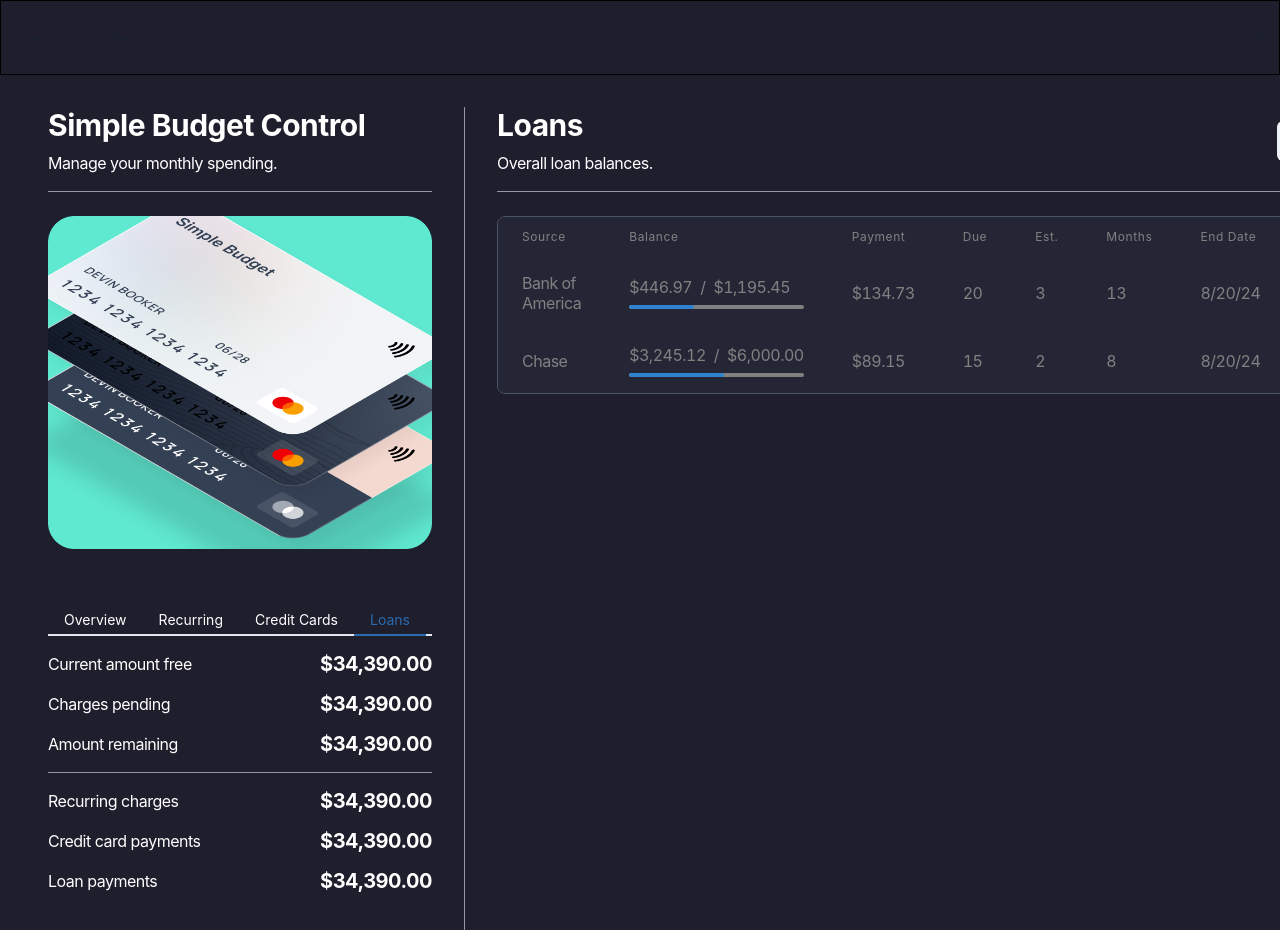
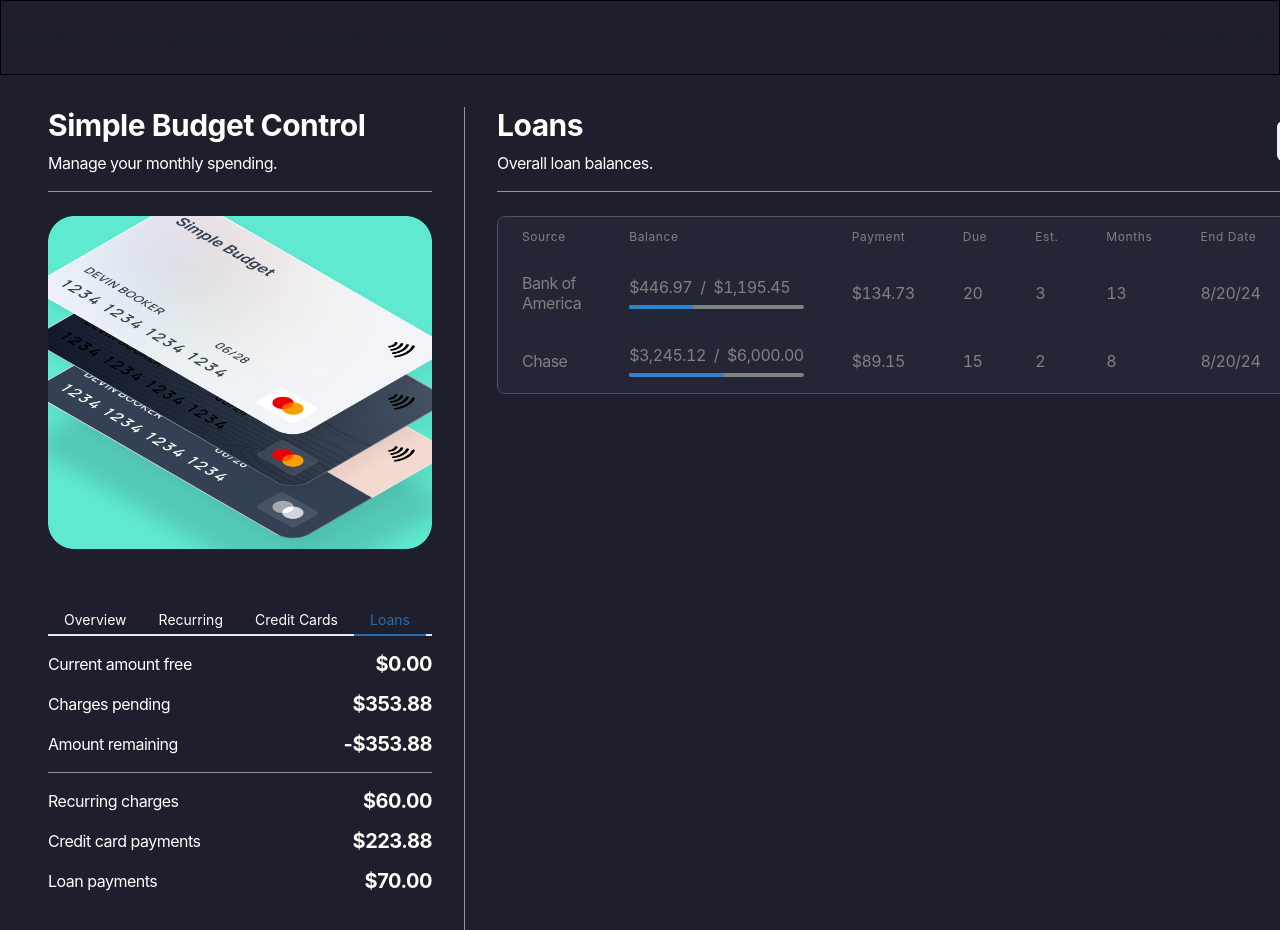
Before and after one commit to denvermullets/simple-budget-control, a React (Vite) app: page /loans in a window 1280 px wide. Shown: the top 930 px of the page. Built offline with nearby package versions, Linux system fonts and the light colour scheme.

Commit message:
feat(sidebar): update totals

```diff
--- a/src/components/InputCurrency/index.tsx
+++ b/src/components/InputCurrency/index.tsx
@@ -12,8 +12,9 @@
     | "availableBalance"
     | "minimumPayment"
     | "originalAmount"
-    | "amount";
-  actionType: "EDIT_RECURRING" | "EDIT_CREDIT_CARD" | "EDIT_LOAN";
+    | "amount"
+    | "amountFree";
+  actionType: "EDIT_RECURRING" | "EDIT_CREDIT_CARD" | "EDIT_LOAN" | "UPDATE_AMOUNT_FREE";
 };
 
 const format = (val: string) => `$` + val;
@@ -43,6 +44,14 @@
 
     timeout.current = setTimeout(async () => {
       console.log("timeout", actionType);
+      if (actionType === "UPDATE_AMOUNT_FREE") {
+        dispatch({
+          type: "UPDATE_AMOUNT_FREE",
+          payload: {
+            amountFree: parseFloat(value),
+          },
+        });
+      } else {
         dispatch({
           type: actionType,
           payload: {
@@ -50,7 +59,8 @@
             [columnType]: parseFloat(value),
           },
         });
-    }, 500);
+      }
+    }, 1000);
   }, [dispatch, id, dataLoaded, value, initialValue, columnType, actionType]);
 
   return isEditable ? (
--- a/src/components/InputPercentage/index.tsx
+++ b/src/components/InputPercentage/index.tsx
@@ -44,7 +44,7 @@
           [columnType]: value,
         },
       });
-    }, 500);
+    }, 1000);
   }, [dispatch, id, dataLoaded, value, initialValue, columnType, actionType]);
 
   return isEditable ? (
--- a/src/components/InputText/index.tsx
+++ b/src/components/InputText/index.tsx
@@ -36,7 +36,7 @@
           [columnType]: columnType === "source" ? value : parseFloat(value),
         },
       });
-    }, 500);
+    }, 1000);
   }, [dispatch, id, dataLoaded, value, initialValue, actionType, columnType]);
 
   return isEditable ? (
--- a/src/components/mainBudget/SideBar.tsx
+++ b/src/components/mainBudget/SideBar.tsx
@@ -1,6 +1,8 @@
-import { Divider, Heading, VStack, Image, Tabs, TabList, Tab, Text, Flex } from "@chakra-ui/react";
+import { Divider, Heading, VStack, Image, Tabs, TabList, Tab, Text } from "@chakra-ui/react";
 import creditImage from "../../assets/stack.png";
 import { Link } from "react-router-dom";
+import SideBarTop from "./SideBarTop";
+import SideBarBottom from "./SideBarBottom";
 
 type SideBarProps = {
   currentTab: number;
@@ -32,43 +34,9 @@
           </Tab>
         </TabList>
       </Tabs>
-      <Flex justify="space-between" align="center" marginTop={2}>
-        <Text size="xs">Current amount free</Text>
-        <Heading as="h3" size="md">
-          $34,390.00
-        </Heading>
-      </Flex>
-      <Flex justify="space-between" align="center" marginTop={2}>
-        <Text size="xs">Charges pending</Text>
-        <Heading as="h3" size="md">
-          $34,390.00
-        </Heading>
-      </Flex>
-      <Flex justify="space-between" align="center" marginTop={2}>
-        <Text size="xs">Amount remaining</Text>
-        <Heading as="h3" size="md">
-          $34,390.00
-        </Heading>
-      </Flex>
+      <SideBarTop />
       <Divider marginTop={2} />
-      <Flex justify="space-between" align="center" marginTop={2}>
-        <Text size="xs">Recurring charges</Text>
-        <Heading as="h3" size="md">
-          $34,390.00
-        </Heading>
-      </Flex>
-      <Flex justify="space-between" align="center" marginTop={2}>
-        <Text size="xs">Credit card payments</Text>
-        <Heading as="h3" size="md">
-          $34,390.00
-        </Heading>
-      </Flex>
-      <Flex justify="space-between" align="center" marginTop={2}>
-        <Text size="xs">Loan payments</Text>
-        <Heading as="h3" size="md">
-          $34,390.00
-        </Heading>
-      </Flex>
+      <SideBarBottom />
     </VStack>
   );
 };
--- /dev/null
+++ b/src/components/mainBudget/SideBarBottom.tsx
@@ -0,0 +1,55 @@
+import { Flex, Heading, Text } from "@chakra-ui/react";
+import { CurrentUserContext, UserContext } from "../../providers/UserContext";
+import { useContext } from "react";
+import { formatCurrency } from "../../reducers/budgetHelpers";
+
+const SideBarBottom: React.FC = () => {
+  const { localBudgetData } = useContext<CurrentUserContext>(UserContext);
+
+  const recurringCharge = () => {
+    let recurring = 0;
+
+    localBudgetData.monthlyRecurring.map((monthly) => (recurring += monthly.amount));
+
+    return recurring;
+  };
+  const loans = () => {
+    let loans = 0;
+
+    localBudgetData.loans.map((loan) => (loans += loan.minimumPayment));
+
+    return loans;
+  };
+  const creditCards = () => {
+    let creditCard = 0;
+
+    localBudgetData.creditCards.map((credit) => (creditCard += credit.minimumPayment));
+
+    return creditCard;
+  };
+
+  return (
+    <>
+      <Flex justify="space-between" align="center" marginTop={2}>
+        <Text size="xs">Recurring charges</Text>
+        <Heading as="h3" size="md">
+          {formatCurrency(recurringCharge().toString())}
+        </Heading>
+      </Flex>
+      <Flex justify="space-between" align="center" marginTop={2}>
+        <Text size="xs">Credit card payments</Text>
+        <Heading as="h3" size="md">
+          {formatCurrency(loans().toString())}
+        </Heading>
+      </Flex>
+      <Flex justify="space-between" align="center" marginTop={2}>
+        <Text size="xs">Loan payments</Text>
+        <Heading as="h3" size="md">
+          {formatCurrency(creditCards().toString())}
+        </Heading>
+      </Flex>
+    </>
+  );
+};
+
+export default SideBarBottom;
--- /dev/null
+++ b/src/components/mainBudget/SideBarTop.tsx
@@ -0,0 +1,56 @@
+import { Flex, Heading, Text } from "@chakra-ui/react";
+import React, { useContext, useEffect, useState } from "react";
+import InputCurrency from "../InputCurrency";
+import { formatCurrency } from "../../reducers/budgetHelpers";
+import { CurrentUserContext, UserContext } from "../../providers/UserContext";
+
+const SideBarTop: React.FC = () => {
+  const { localBudgetData } = useContext<CurrentUserContext>(UserContext);
+  const [totalPending, setTotalPending] = useState<number>(0);
+
+  useEffect(() => {
+    const calculatePending = () => {
+      let creditCards = 0;
+      let loans = 0;
+      let monthlyRecurring = 0;
+
+      localBudgetData.creditCards.map((creditCard) => (creditCards += creditCard.minimumPayment));
+      localBudgetData.loans.map((loan) => (loans += loan.minimumPayment));
+      localBudgetData.monthlyRecurring.map((recurring) => (monthlyRecurring += recurring.amount));
+
+      return creditCards + loans + monthlyRecurring;
+    };
+
+    setTotalPending(calculatePending());
+  }, [localBudgetData]);
+
+  return (
+    <>
+      <Flex justify="space-between" align="center" marginTop={2}>
+        <Text size="xs">Current amount free</Text>
+        <Heading as="h3" size="md">
+          <InputCurrency
+            id="amountFreeId"
+            initialValue={localBudgetData.accountInfo.amountFree.toString()}
+            columnType="amountFree"
+            actionType="UPDATE_AMOUNT_FREE"
+          />
+        </Heading>
+      </Flex>
+      <Flex justify="space-between" align="center" marginTop={2}>
+        <Text size="xs">Charges pending</Text>
+        <Heading as="h3" size="md">
+          {formatCurrency(totalPending.toString())}
+        </Heading>
+      </Flex>
+      <Flex justify="space-between" align="center" marginTop={2}>
+        <Text size="xs">Amount remaining</Text>
+        <Heading as="h3" size="md">
+          {formatCurrency((localBudgetData.accountInfo.amountFree - totalPending).toString())}
+        </Heading>
+      </Flex>
+    </>
+  );
+};
+
+export default SideBarTop;
--- a/src/models/localStorage.model.ts
+++ b/src/models/localStorage.model.ts
@@ -5,6 +5,7 @@
   monthlyRecurring: MonthlyRecurring[];
   creditCards: CreditCard[];
   loans: Loan[];
+  accountInfo: AccountInfo;
 };
 
 export type MonthlyRecurring = {
@@ -37,14 +38,16 @@
   interest: number;
 };
 
+export type AccountInfo = {
+  amountFree: number;
+  // pay period
+  // etc
+};
+
 export const headerData = [
   {
     heading: "Overview",
     subHeading: "A glance at your monthly charges from multiple sources.",
-    // action: {
-    //   type: "ADD_RECURRING",
-    //   payload: { id: new Date().toString(), source: "Netflix", dueDate: 1, amount: 0 },
-    // },
   },
   {
     heading: "Monthly Charges",
@@ -91,6 +94,7 @@
 ];
 
 export const INITIAL_STATE: LocalStorage = {
+  accountInfo: { amountFree: 0 },
   monthlyRecurring: [{ id: new Date().toString(), source: "Coffee", dueDate: 14, amount: 60.0 }],
   creditCards: [
     {
--- a/src/providers/UserContext.tsx
+++ b/src/providers/UserContext.tsx
@@ -17,6 +17,7 @@
 
 export const UserContext = createContext<CurrentUserContext>({
   localBudgetData: {
+    accountInfo: { amountFree: 0 },
     monthlyRecurring: [],
     creditCards: [],
     loans: [],
--- a/src/reducers/simpleBudgetReducer.tsx
+++ b/src/reducers/simpleBudgetReducer.tsx
@@ -1,4 +1,10 @@
-import { CreditCard, Loan, LocalStorage, MonthlyRecurring } from "../models/localStorage.model";
+import {
+  AccountInfo,
+  CreditCard,
+  Loan,
+  LocalStorage,
+  MonthlyRecurring,
+} from "../models/localStorage.model";
 import { editCreditCards, editLoan, editRecurring, setLocalStorage } from "./budgetHelpers";
 
 type AddCredit = { type: "ADD_CREDIT_CARD"; payload: CreditCard };
@@ -11,6 +17,7 @@
 type DeleteLoan = { type: "DELETE_LOAN"; payload: Loan };
 type DeleteRecurring = { type: "DELETE_RECURRING"; payload: MonthlyRecurring };
 type UpdateBugetData = { type: "UPDATE_BUDGET_DATA"; payload: LocalStorage };
+type UpdateAmountFree = { type: "UPDATE_AMOUNT_FREE"; payload: AccountInfo };
 
 export type NewActions = AddCredit | AddLoan | AddRecurring;
 
@@ -24,7 +31,8 @@
   | AddRecurring
   | ModifyRecurring
   | DeleteRecurring
-  | UpdateBugetData;
+  | UpdateBugetData
+  | UpdateAmountFree;
 
 export const simpleBudgetReducer = (state: LocalStorage, action: Actions) => {
   switch (action.type) {
@@ -86,6 +94,9 @@
         ...state,
         creditCards: editCreditCards(state, action.payload),
       };
+    case "UPDATE_AMOUNT_FREE":
+      setLocalStorage({ ...state, accountInfo: { ...action.payload } });
+      return { ...state, accountInfo: { ...action.payload } };
     case "UPDATE_BUDGET_DATA":
       return state;
     default:
```
Lines whose indentation alone changed are shown as unchanged.
